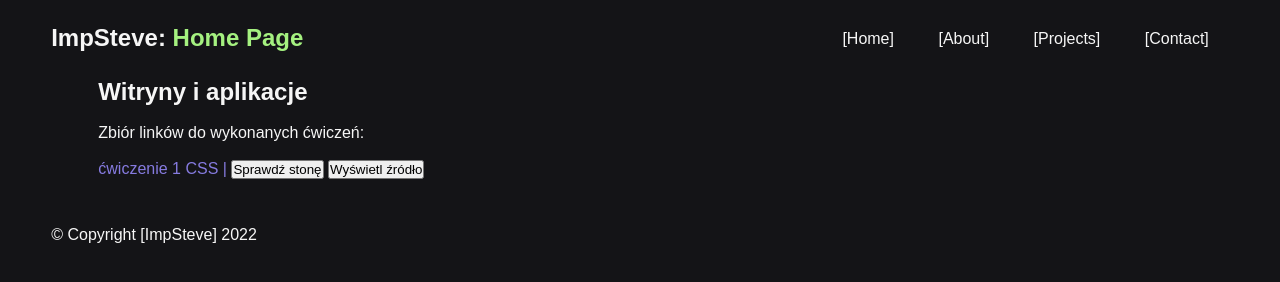
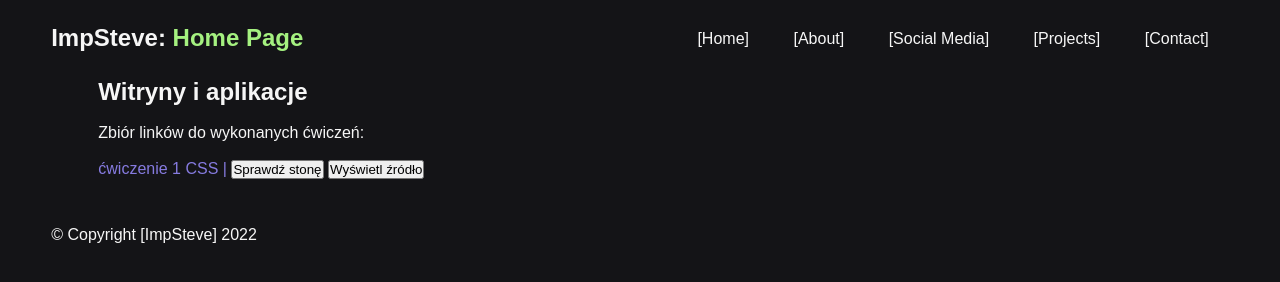
Before and after one commit to ImpSteve/impsteve.xyz, a plain HTML site: page index.html in a window 1280 px wide. Drawn offline with Linux system fonts and the light colour scheme.

Commit message:
Update index.html

```diff
--- a/index.html
+++ b/index.html
@@ -20,6 +20,7 @@
 					<ul>
 						<li>[<a href="https://impsteve.github.io/impsteve.xyz/">Home</a>]</li>
 						<li>[<a href=""><!--- ./pages/about.html --->About</a>]</li>
+						<li>[<a href="./pages/social.html"><!--- ./pages/social.html --->Social Media</a>]</li>
 						<li>[<a href=""><!--- ./pages/projects --->Projects</a>]</li>
 						<li>[<a href=""><!--- ./pages/contact.html --->Contact</a>]</li>
 					</ul>
```
